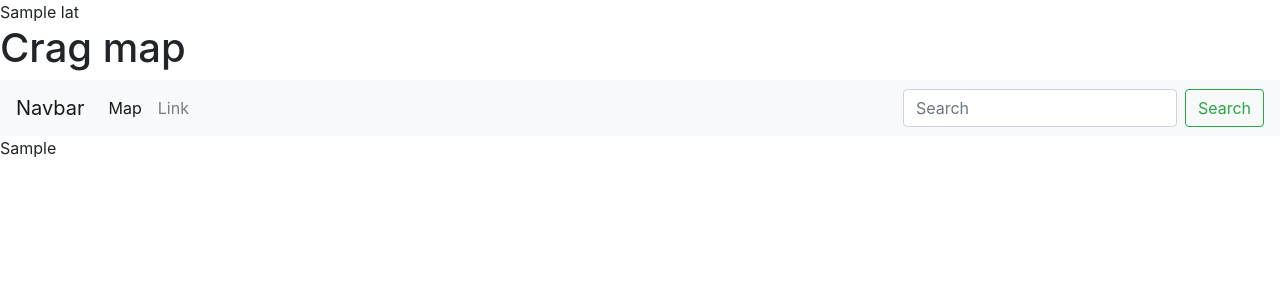
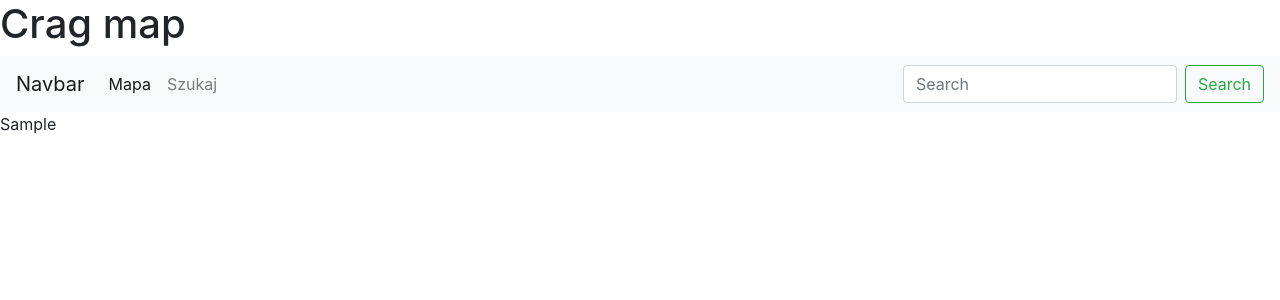
Before and after one commit to MajewskikKar/cragmap, a Django app: template templates/index.html in a window 1280 px wide. Shown: the top 300 px of the page. Run offline with Django 3.2, Linux system fonts and the light colour scheme; the template is opened without the code that fills it: most values are stand-ins (such as "Sample title", 1, 10 or a date in 2020).

Commit message:
Dodana opcja szukaj na stronie głównej

```diff
--- a/map/views.py
+++ b/map/views.py
@@ -1,6 +1,8 @@
 from django.shortcuts import render
 import folium
 from .models import Crag
+
+from django.http import HttpResponse
 # Create your views here.
 # test
 
@@ -42,3 +44,6 @@ def index(request):
     }
 
     return(render(request, 'index.html', context))
+
+def szukaj(request):
+    return HttpResponse("Szukajka")
--- a/mapproject/urls.py
+++ b/mapproject/urls.py
@@ -19,6 +19,7 @@ from django.urls import path
 from map import views as map_view
 urlpatterns = [
     path('admin/', admin.site.urls),
-    path('', map_view.index, name='index')
+    path('', map_view.index, name='index'),
+    path('szukaj/', map_view.szukaj, name='szukaj')
 
 ]
--- a/templates/index.html
+++ b/templates/index.html
@@ -14,25 +14,9 @@
     <link rel="stylesheet" href="https://cdn.jsdelivr.net/npm/bootstrap@4.6.2/dist/css/bootstrap.min.css" integrity="sha384-xOolHFLEh07PJGoPkLv1IbcEPTNtaed2xpHsD9ESMhqIYd0nLMwNLD69Npy4HI+N" crossorigin="anonymous">
 
     <title>Crag Map</title>
-  </head>
-  <body>
-   {{items.lat}}
-  </body>
-  <body>
+
     <h1>Crag map</h1>
 
-    <!-- Optional JavaScript; choose one of the two! -->
-
-    <!-- Option 1: jQuery and Bootstrap Bundle (includes Popper) -->
-    <script src="https://cdn.jsdelivr.net/npm/jquery@3.5.1/dist/jquery.slim.min.js" integrity="sha384-DfXdz2htPH0lsSSs5nCTpuj/zy4C+OGpamoFVy38MVBnE+IbbVYUew+OrCXaRkfj" crossorigin="anonymous"></script>
-    <script src="https://cdn.jsdelivr.net/npm/bootstrap@4.6.2/dist/js/bootstrap.bundle.min.js" integrity="sha384-Fy6S3B9q64WdZWQUiU+q4/2Lc9npb8tCaSX9FK7E8HnRr0Jz8D6OP9dO5Vg3Q9ct" crossorigin="anonymous"></script>
-
-    <!-- Option 2: Separate Popper and Bootstrap JS -->
-    <!--
-    <script src="https://cdn.jsdelivr.net/npm/jquery@3.5.1/dist/jquery.slim.min.js" integrity="sha384-DfXdz2htPH0lsSSs5nCTpuj/zy4C+OGpamoFVy38MVBnE+IbbVYUew+OrCXaRkfj" crossorigin="anonymous"></script>
-    <script src="https://cdn.jsdelivr.net/npm/popper.js@1.16.1/dist/umd/popper.min.js" integrity="sha384-9/reFTGAW83EW2RDu2S0VKaIzap3H66lZH81PoYlFhbGU+6BZp6G7niu735Sk7lN" crossorigin="anonymous"></script>
-    <script src="https://cdn.jsdelivr.net/npm/bootstrap@4.6.2/dist/js/bootstrap.min.js" integrity="sha384-+sLIOodYLS7CIrQpBjl+C7nPvqq+FbNUBDunl/OZv93DB7Ln/533i8e/mZXLi/P+" crossorigin="anonymous"></script>
-    -->
   </body>
 <!--Navbar from bootstrap-->
     <nav class="navbar navbar-expand-lg navbar-light bg-light">
@@ -44,10 +28,10 @@
     <div class="collapse navbar-collapse" id="navbarSupportedContent">
       <ul class="navbar-nav mr-auto">
         <li class="nav-item active">
-          <a class="nav-link" href="{% url 'index' %}">Map<span class="sr-only">(current)</span></a>
+          <a class="nav-link" href="{% url 'index' %}">Mapa<span class="sr-only">(current)</span></a>
         </li>
         <li class="nav-item">
-          <a class="nav-link" href="#">Link</a>
+          <a class="nav-link" href="{% url 'szukaj' %}">Szukaj</a>
         </li>
       </ul>
       <form class="form-inline my-2 my-lg-0">
```
Also changed, not shown: templates/szukajka.html (added).
